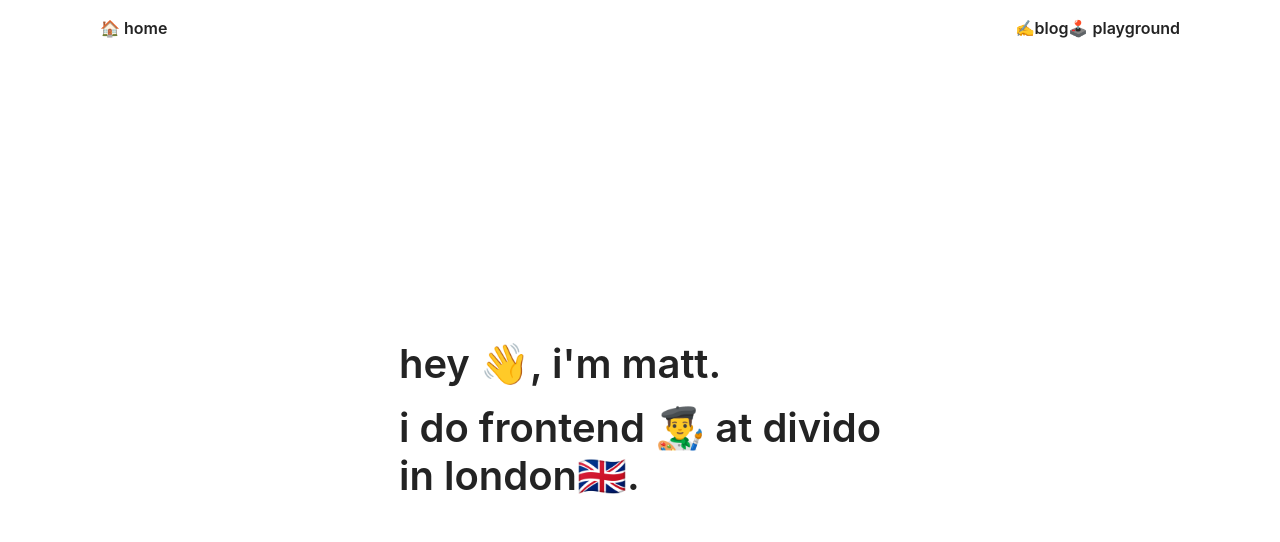
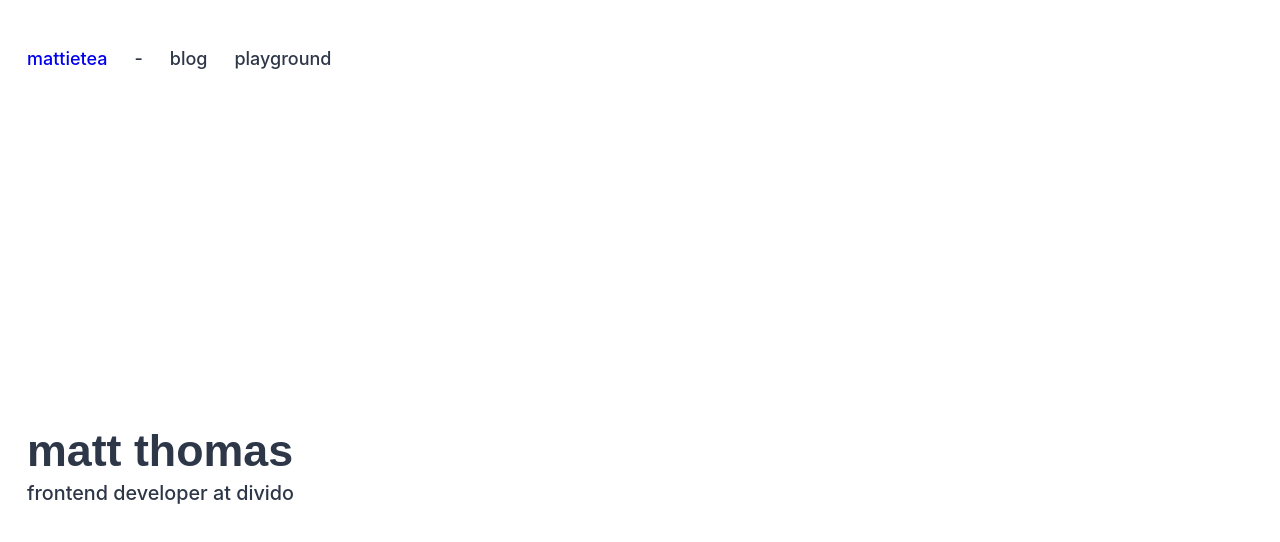
Before and after one commit to mattietea/website, a Next.js app: page / in a window 1280 px wide. Shown: the top 542 px of the page. Built offline with nearby package versions, Linux system fonts and the light colour scheme.

Commit message:
refactor: minimal design

```diff
--- a/components/layout/index.tsx
+++ b/components/layout/index.tsx
@@ -8,11 +8,11 @@ export const Layout: FC = ({ children, ...rest }) => {
       <Navbar />
       <div className="container" {...rest}>
         {children}
-        <style jsx>
+        <style jsx={true}>
           {`
             .container {
-              max-width: 1080px;
-              padding: 0 16px;
+              max-width: var(--max-width);
+              padding: 1rem 1.5rem 0;
               margin: 0 auto;
             }
           `}
--- a/components/layout/navbar.tsx
+++ b/components/layout/navbar.tsx
@@ -1,59 +1,43 @@
+import Link from 'next/link'
 import { FC } from 'react'
-import Link from 'next/link'
 
-export const Navbar: FC = (props) => {
+export const Navbar: FC = (properties) => {
   return (
-    <nav className="navbar" {...props}>
+    <nav className="navbar" {...properties}>
       <ul className="container">
         <li>
           <Link href="/">
-            <a>
-              <span aria-label="home-emoji" role="img"></span>🏠 home
-            </a>
+            <a>mattietea</a>
           </Link>
         </li>
-        <li style={{ marginLeft: 'auto' }}>
-          <a>
-            <span aria-label="pen-emoji" role="img">
-              ✍️
-            </span>{' '}
-            blog
-          </a>
+        <li>-</li>
+        <li>
+          <a>blog</a>
         </li>
         <li>
-          <a>
-            <span aria-label="joy-stick-emoji" role="img"></span>🕹 playground
-          </a>
+          <a>playground</a>
         </li>
       </ul>
-      <style jsx>
+      <style jsx={true}>
         {`
           .navbar {
-            height: 56px;
             display: flex;
-            width: 100%;
-            background-color: #fff;
+            padding: 2rem 1.5rem;
+            max-width: var(--max-width);
+            margin: 0 auto;
           }
 
           ul {
-            max-width: 1080px;
-            margin: 0 auto;
             width: 100%;
             display: flex;
           }
 
           li {
             list-style: none;
-          }
-
-          a {
             display: flex;
-            height: 100%;
-            padding 0 16px;
+            margin-right: 1.5rem;
+            height: 2.5rem;
             align-items: center;
-            text-decoration: none;
-            color: var(--font-color);
-            font-weight: 600;
           }
 
           a:hover {
--- a/pages/_app.tsx
+++ b/pages/_app.tsx
@@ -19,7 +19,9 @@ const App: FC<AppProps> = ({ Component, pageProps }) => {
             --bg-color: #fff;
             --primary-color: orange;
             --secondary-color: pink;
-            --font-color: #232323;
+            --font-color: #2d3748;
+
+            --max-width: 1280px;
           }
 
           * {
@@ -28,59 +30,62 @@ const App: FC<AppProps> = ({ Component, pageProps }) => {
             box-sizing: border-box;
           }
 
+          html {
+            font-size: 18px;
+          }
+
           body {
             background: var(--bg-color);
             color: var(--font-color);
-            font-size: 16px;
+            line-height: 1.65;
+            font-weight: 500;
             font-family: -apple-system, BlinkMacSystemFont, Segoe UI, Roboto,
               Helvetica Neue, Arial, Noto Sans, sans-serif, Apple Color Emoji,
               Segoe UI Emoji, Segoe UI Symbol, Noto Color Emoji;
-            font-weight: 400;
+          }
+
+          p {
+            font-size: 1em;
+            margin-bottom: 1.15rem;
           }
 
           h1,
           h2,
           h3,
           h4,
-          h5,
-          h6 {
-            line-height: 9rem;
-            font-weight: 600;
-          }
-
-          h2,
-          h3,
-          h4 {
-            line-height: 6rem;
-          }
-
-          h5,
-          h6 {
-            line-height: 3rem;
+          h5 {
+            font-family: 'Poppins', sans-serif;
+            line-height: 1.15;
           }
 
           h1 {
-            font-size: 6.10352em;
+            margin-top: 0;
+            font-size: 2.488rem;
           }
 
           h2 {
-            font-size: 4.88281em;
+            font-size: 2.074rem;
           }
 
           h3 {
-            font-size: 3.90625em;
+            font-size: 1.728rem;
           }
 
           h4 {
-            font-size: 3.125em;
+            font-size: 1.44rem;
           }
 
           h5 {
-            font-size: 2.5em;
+            font-size: 1.2rem;
           }
 
-          h6 {
-            font-size: 2em;
+          small,
+          .text_small {
+            font-size: 0.833em;
+          }
+
+          a {
+            text-decoration: none;
           }
         `}
       </style>
--- a/pages/_document.tsx
+++ b/pages/_document.tsx
@@ -1,7 +1,7 @@
 import Document, { Head, Html, Main, NextScript } from 'next/document'
 
 export default class MyDocument extends Document {
-  render () {
+  render(): JSX.Element {
     return (
       <Html lang="en">
         <Head />
--- a/pages/index.tsx
+++ b/pages/index.tsx
@@ -1,52 +1,25 @@
 import { FC } from 'react'
 
 const IndexPage: FC = () => (
-  <>
   <div className="container">
-      <div>
-        <h5 style={{ marginBottom: 16 }}>
-          hey{' '}
-          <span aria-label="hand-wave-emoji" role="img">
-            👋
-          </span>
-          , i'm matt.
-        </h5>
-        <h5>
-          i do frontend{' '}
-          <span aria-label="painter-emoji" role="img">
-            👨‍🎨
-          </span>{' '}
-          at divido <br /> in london
-          <span aria-label="london-flag-emoji" role="img">
-            🇬🇧
-          </span>
-          .
-        </h5>
-      </div>
-      <style jsx>
+    <h1>matt thomas</h1>
+    <p style={{ fontSize: '1.1rem', margin: 0 }}>
+      frontend developer at divido
+      <br />
+    </p>
+
+    <style jsx={true}>
       {`
         .container {
-            height: calc(100vh - 56px);
           width: 100%;
           display: flex;
+          flex-direction: column;
           justify-content: center;
-            align-items: center;
-          }
-
-          h5 {
-            margin-bottom: 16px;
-          }
-
-          ul,
-          li {
-            margin: 0;
-            padding: 0;
-            list-style: none;
+          min-height: calc(100vh - 7.5rem);
         }
       `}
     </style>
   </div>
-  </>
 )
 
 export default IndexPage
```
Also changed, not shown: package.json (+5 -5 lines), .eslintrc.json, 1 other file (tests, documents, lock files or other folders). Lines whose indentation alone changed are shown as unchanged.
